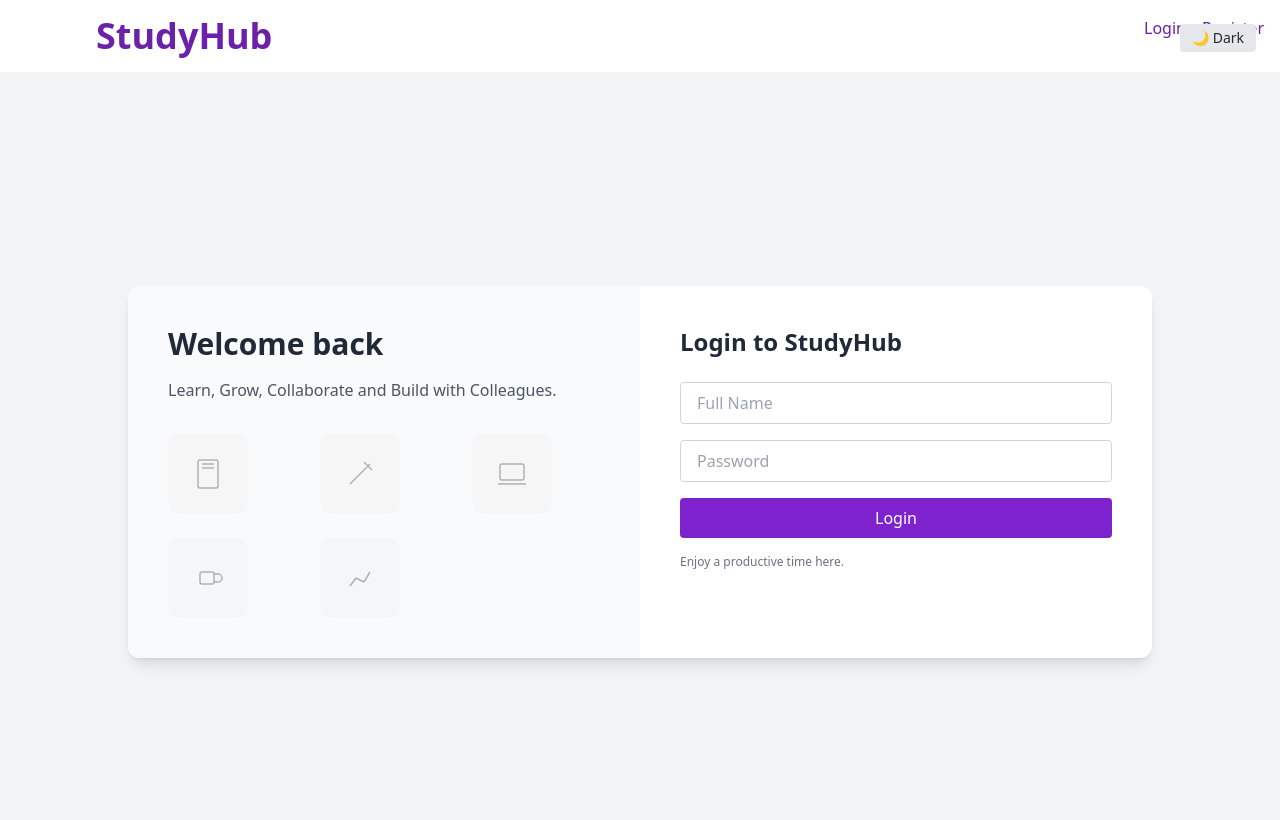
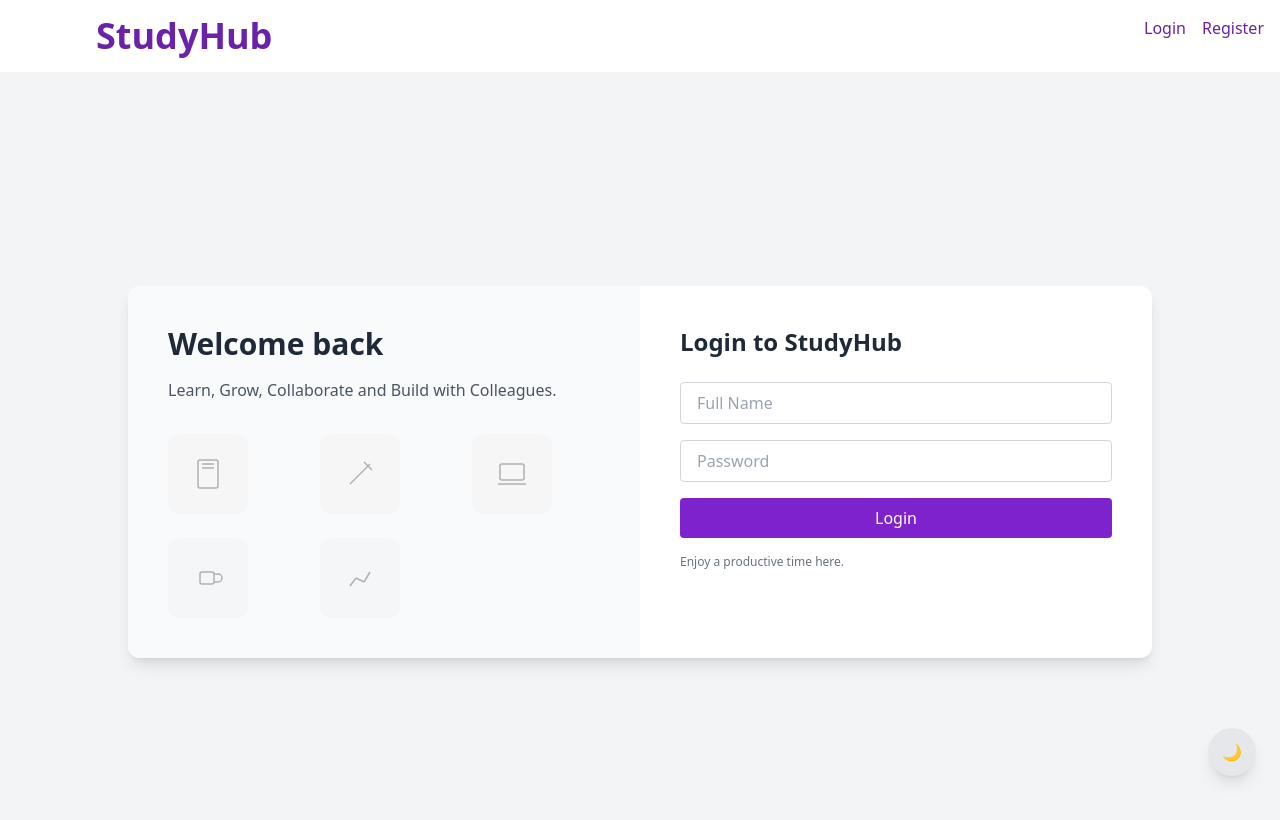
Before and after one commit to qwabena37/Studyhub-frontend, a React (Vite) app: page /login in a window 1280 px wide. Shown: the top 820 px of the page. Built offline with nearby package versions, Linux system fonts and the light colour scheme.

Commit message:
modify src/pages/login.jsx to change dark mode position

```diff
--- a/src/pages/Login.jsx
+++ b/src/pages/Login.jsx
@@ -30,13 +30,17 @@ const Login = () => {
 
       {/* Dark mode toggle */}
       <button
-        onClick={() => setDarkMode(!darkMode)}
-        className="absolute top-6 right-6 px-3 py-1 rounded text-sm
-                   bg-gray-200 dark:bg-gray-700
-                   text-gray-800 dark:text-gray-200"
-      >
-        {darkMode ? "☀ Light" : "🌙 Dark"}
-      </button>
+  onClick={() => setDarkMode(!darkMode)}
+  className="fixed bottom-6 right-6 z-50
+             w-12 h-12 rounded-full
+             flex items-center justify-center
+             bg-gray-200 dark:bg-gray-700
+             text-gray-800 dark:text-gray-200
+             shadow-lg hover:scale-105 transition"
+  aria-label="Toggle dark mode"
+>
+  {darkMode ? "☀" : "🌙"}
+</button>
 
       <div className="bg-white dark:bg-gray-800 rounded-xl shadow-lg w-full max-w-5xl grid md:grid-cols-2 overflow-hidden">
 
```
